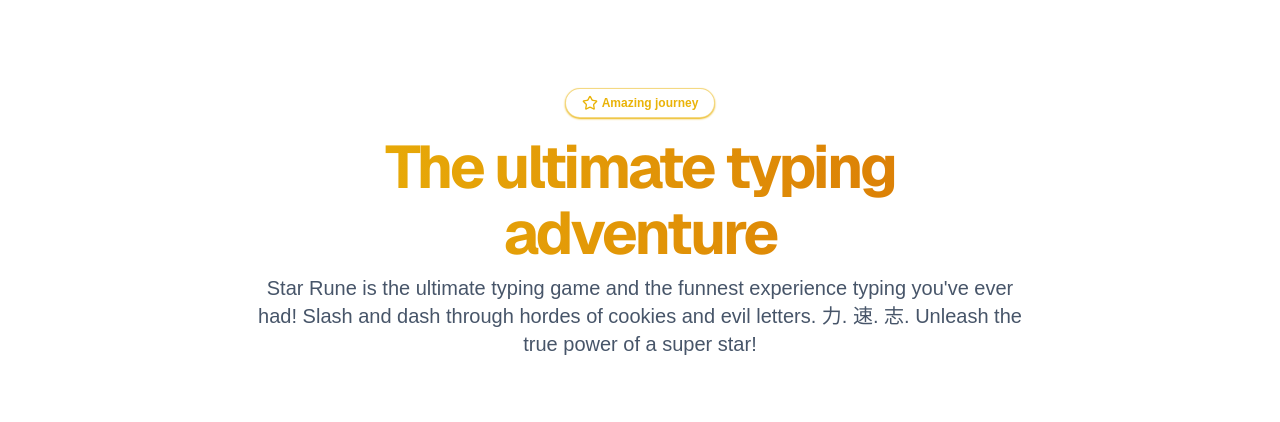
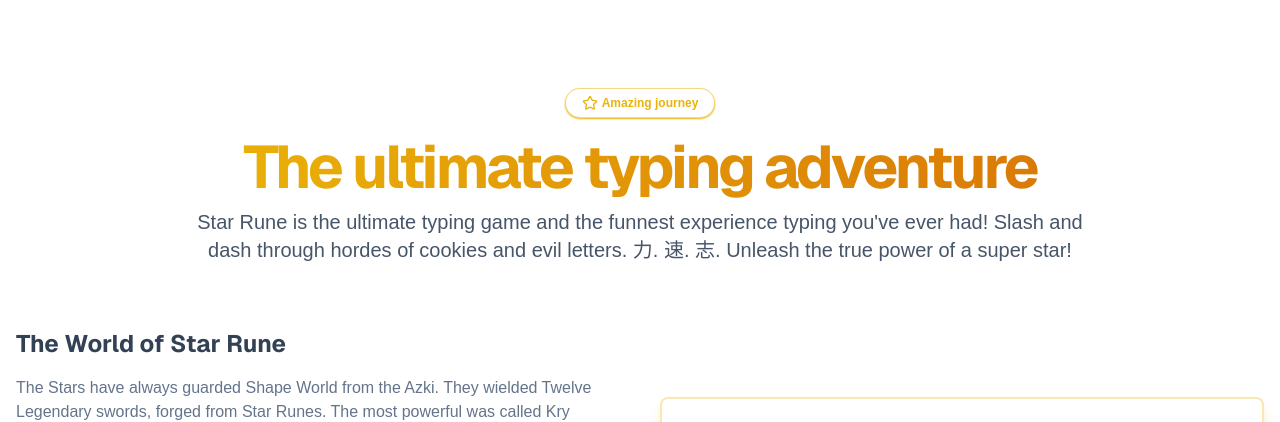
Before and after one commit to typovrak/star-rune-landing-page, a Next.js app: page / in a window 1280 px wide. Shown: the part 840-1262 px from the top of the page. Built offline with nearby package versions, Linux system fonts and the light colour scheme; grey boxes are pictures that could not be loaded; a web font is replaced by a local one.

Commit message:
add bigger line for section-header and add content of abilities

```diff
--- a/blocks/block-abilities.tsx
+++ b/blocks/block-abilities.tsx
@@ -92,7 +92,7 @@
 			iconHover: <Sparkles className="fill-yellow-400" />,
 			iconColor: "text-yellow-400",
 			title: "Full Charge + Ultimate",
-			text: "When you have Full Charge, you'll gain an aura, your attacks will be a little bit stronger, and you can cast a unique Ultimate Attack from 1 of 12 Legendary swords.",
+			text: "When you have Full Charge, you'll gain an aura, your attacks will be a little bit stronger, and you can cast a unique Ultimate Attack from 1 of 12 Legendary swords. Ultimates are typically good ways to finish off annoying Glitchborn or guarantee damage when there is no good dashline to be made. But use them wisely! They require casting time and will use all of your Charge.",
 			shadowColor: "shadow-yellow-400/30 hover:shadow-yellow-400/30",
 			borderColor: "border-yellow-400",
 			src: "full-charge-plus-ultimate.gif",
--- a/components/section-header.tsx
+++ b/components/section-header.tsx
@@ -28,7 +28,7 @@
 				<Badge icon={badge.icon} title={badge.title} />
 			</Link>
 
-			<div className="space-y-2 max-w-3xl">
+			<div className="space-y-2 max-w-4xl">
 				{h1 ?
 					<h1 className="leading-[1.1] sm:leading-[1.1] md:leading-[1.1] lg:leading-[1.1] text-3xl font-bold tracking-tighter sm:text-4xl md:text-5xl lg:text-6xl bg-clip-text text-transparent bg-gradient-to-r from-yellow-500 to-amber-600">
 						<Link
--- a/components/slider.tsx
+++ b/components/slider.tsx
@@ -5,7 +5,7 @@
 import SliderFullscreen from "@/components/slider-fullscreen";
 
 export default function Slider({ slides }: ISlider) {
-	const placeholderId = 5;
+	const placeholderId = 6;
 
 	const [activeId, setActiveId] = useState(0);
 	const [fullscreen, setFullscreen] = useState(false);
```
